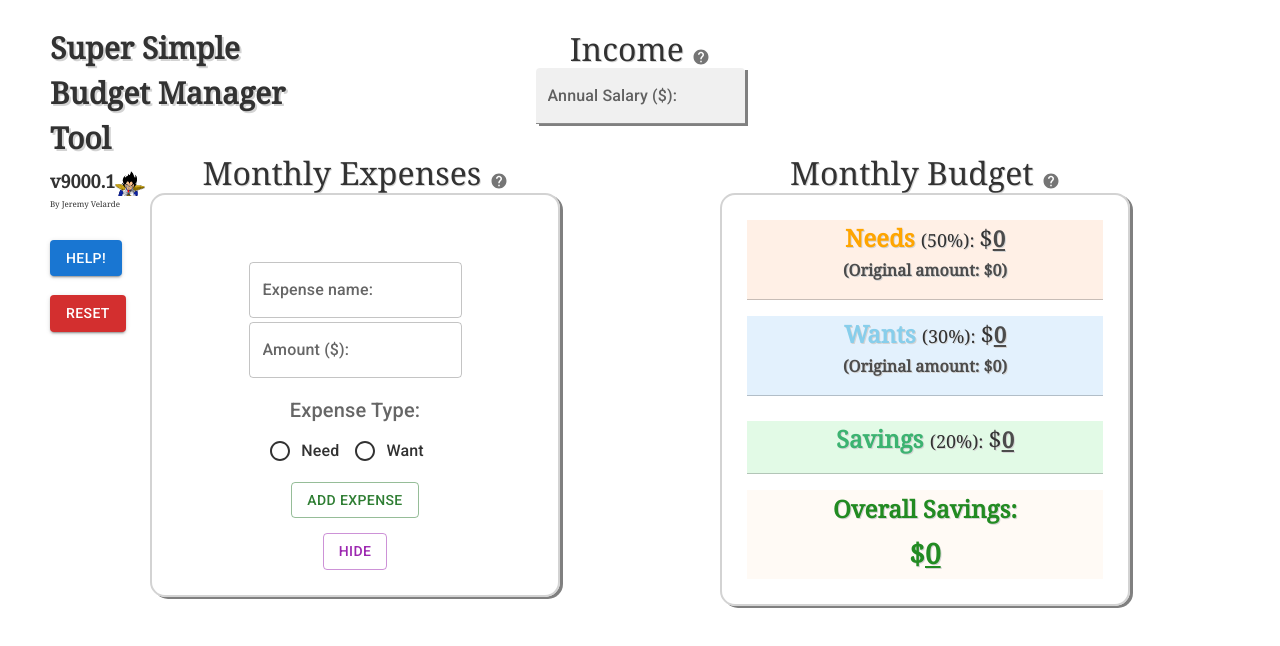
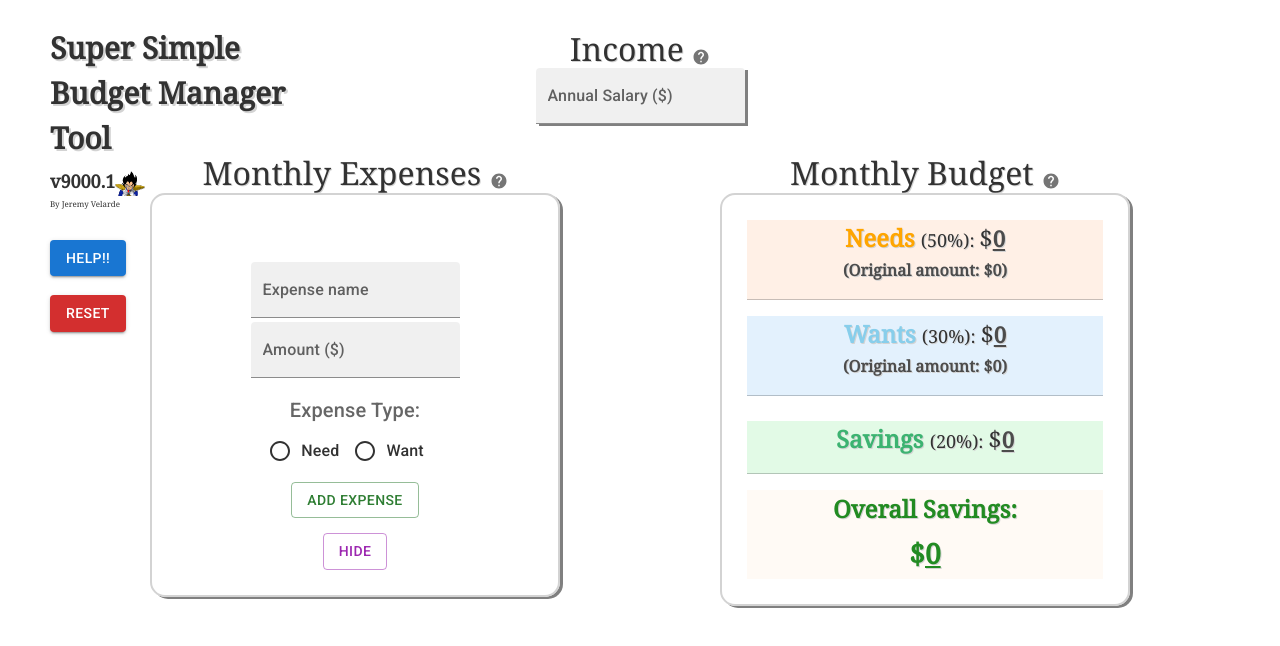
Before and after one commit to jvelarde94/budget-react-app, a React (Create React App) app: page / in a window 1280 px wide. Both pictures are taken after a click on the button "ADD EXPENSES". Shown: the top 646 px of the page. Built offline with nearby package versions, Linux system fonts and the light colour scheme.

Commit message:
small updates again

```diff
--- a/src/components/Expenses.js
+++ b/src/components/Expenses.js
@@ -97,16 +97,18 @@ const Expenses = ({ expenses, onAdd, onDelete }) => {
                 id="expense-type"
                 className="expense-input-field"
                 type="text"
-                label="Expense name:"
-                variant="outlined"
+                label="Expense name"
+                // variant="outlined"
+                variant="filled"
                 onChange={(e) => setExpense(e.target.value)}
               />
               <TextField
                 id="expense-amt"
                 className="expense-input-field"
                 type="number"
-                label="Amount ($):"
-                variant="outlined"
+                label="Amount ($)"
+                // variant="outlined"
+                variant="filled"
                 value={expAmt}
                 onChange={(e) => setExpAmt(e.target.value)}
               />
--- a/src/components/Income.js
+++ b/src/components/Income.js
@@ -18,7 +18,7 @@ const Income = ({ onChange }) => {
           placement="right"
           title='
             Enter your annual salary (after-tax preferred for better accuracy). If you are paid hourly, please calculate using:
-            (rate) * (hoursPerWeek) * (52)
+            (rate * hoursPerWeek * 52), then enter your result here.
           '
         >
           <HelpIcon color="action" sx={{ fontSize: 18 }}/>
@@ -28,7 +28,7 @@ const Income = ({ onChange }) => {
         <TextField
           id="annual-salary"
           className="salary-input"
-          label="Annual Salary ($):"
+          label="Annual Salary ($)"
           variant="filled"
           inputProps={inputProps}
           onChange={onChange}
--- a/src/components/Info.js
+++ b/src/components/Info.js
@@ -20,7 +20,7 @@ const Info = () => {
                 title="Everything you want to know."
             >
                 <Button variant="contained" onClick={handleShow}>
-                    Help!
+                    Help!!
                 </Button>
             </Tooltip>
 
```
